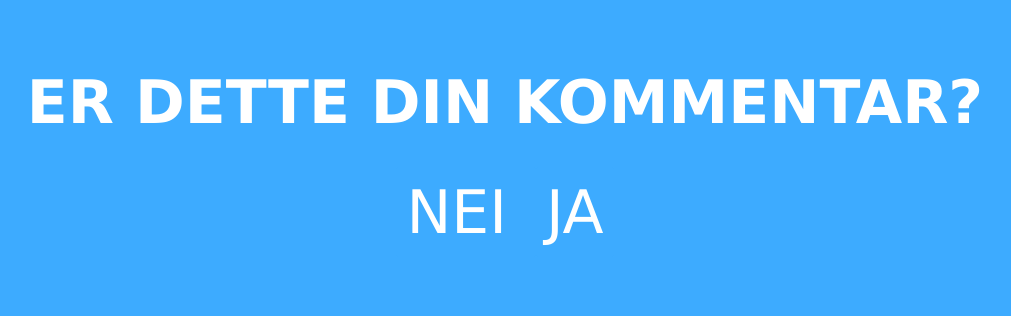
After one commit to khejd/speakers-corner, a PHP site: page /html/static/confirm.html in a window 1280 px wide. The commit adds this page. Shown: the top 316 px of the page, without its empty margins (135-1146 px from the left). Run offline with PHP 8.4, Linux system fonts and the light colour scheme.

Commit message:
added a new confirmation page. made css design for record.html and confirm.html

```diff
--- /dev/null
+++ b/css/confirmstyle.css
@@ -0,0 +1,47 @@
+body {
+  font-family: 'Lucida Grande', 'Helvetica Neue', Helvetica, Arial, sans-serif;
+  background: #3dabff;
+}
+
+div {
+  color: white;
+  margin: 0 auto;
+  width:. 200px;
+  padding: 0px;
+  text-align: center;
+}
+
+h1 {
+  font-weight: bold;
+  text-align: center;
+  font-size: 60px;
+}
+
+#yes {
+    background-color: #3dabff;
+    -moz-border-radius: 5px;
+    -webkit-border-radius: 5px;
+    border-radius:2px;
+    color: #fff;
+    font-size: 60px;
+    text-decoration: none;
+    cursor: pointer;
+    border:none;
+    padding: 10px;
+    transition-duration: 0.4s;
+}
+
+
+#no {
+    background-color: #3dabff;
+    -moz-border-radius: 5px;
+    -webkit-border-radius: 5px;
+    border-radius:2px;
+    color: #fff;
+    font-size: 60px;
+    text-decoration: none;
+    cursor: pointer;
+    border:none;
+    padding: 10px;
+    transition-duration: 0.4s;
+}
--- a/css/indexstyle.css
+++ b/css/indexstyle.css
@@ -17,6 +17,7 @@ h1 {
   font-size: 110px;
 }
 
+
 h2 {
   font-weight: bold;
   text-align: center;
--- /dev/null
+++ b/html/static/confirm.html
@@ -0,0 +1,24 @@
+<!DOCTYPE html>
+<html lang="no">
+<head>
+    <meta charset="UTF-8">
+    <link rel="stylesheet" type="text/css" href="../../css/confirmstyle.css">
+    <link rel="stylesheet" href="../../css/noselect.css">
+    <title>Speakers-corner test site</title>
+
+</head>
+<body>
+
+<br>
+
+<div>
+    <h1>ER DETTE DIN KOMMENTAR?</h1>
+    <a href="record.html" role="button" name="no" id="no">NEI</button>
+    <a href="phone.html" role="button" name="yes" id="yes">JA</button>
+</div>
+
+
+</body>
+
+
+</html>
```
Also changed, not shown: css/recordstyle.css (added, +71 -0 lines), html/static/record.html (+8 -16 lines).
